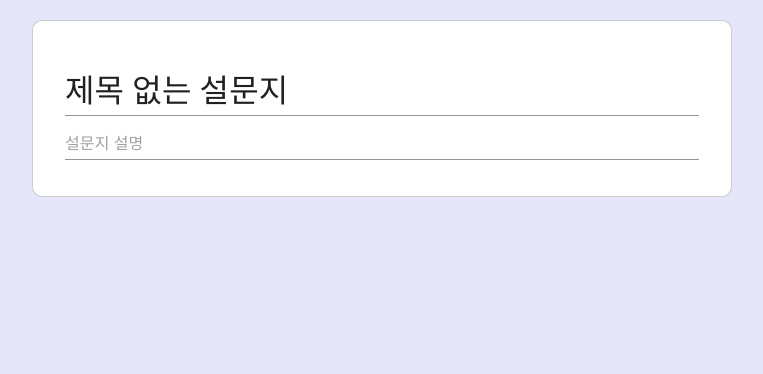
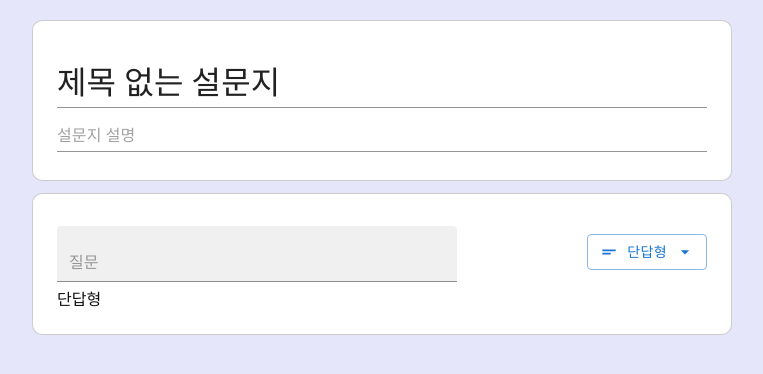
Before and after one commit to Seokyung/GoogleForms_Clonecoding, a React (Create React App) app: page / in a window 1280 px wide. Shown: the top 374 px of the page, without its empty margins (258-1021 px from the left). Built offline with nearby package versions, Linux system fonts and the light colour scheme.

Commit message:
설문지 질문 추가폼 뼈대 구현

```diff
--- /dev/null
+++ b/src/components/Question/QuestionForm.tsx
@@ -0,0 +1,59 @@
+import React, { useState } from "react";
+import QuestionHeader from "./QuestionHeader";
+import { SurveyBox } from "../../styles/SurveyBox";
+import {
+	CheckBoxOutlined,
+	ExpandCircleDownOutlined,
+	RadioButtonChecked,
+	ShortText,
+	Subject,
+} from "@mui/icons-material";
+
+export const questionOptions = [
+	{
+		idx: 0,
+		id: "short",
+		icon: <ShortText />,
+		text: "단답형",
+	},
+	{
+		idx: 1,
+		id: "long",
+		icon: <Subject />,
+		text: "장문형",
+	},
+	{
+		idx: 2,
+		id: "optional",
+		icon: <RadioButtonChecked />,
+		text: "객관식 질문",
+	},
+	{
+		idx: 3,
+		id: "checkbox",
+		icon: <CheckBoxOutlined />,
+		text: "체크박스",
+	},
+	{
+		idx: 4,
+		id: "dropdown",
+		icon: <ExpandCircleDownOutlined />,
+		text: "드롭다운",
+	},
+];
+
+const QuestionForm = () => {
+	const [selectedIdx, setSelectedIdx] = useState<number>(0);
+
+	return (
+		<SurveyBox>
+			<QuestionHeader
+				selectedIdx={selectedIdx}
+				setSelectedIdx={setSelectedIdx}
+			/>
+			<div>{questionOptions[selectedIdx].text}</div>
+		</SurveyBox>
+	);
+};
+
+export default QuestionForm;
--- /dev/null
+++ b/src/components/Question/QuestionHeader.tsx
@@ -0,0 +1,112 @@
+import React, { useState } from "react";
+import { ArrowDropDownOutlined } from "@mui/icons-material";
+import {
+	Button,
+	Divider,
+	ListItemIcon,
+	ListItemText,
+	Menu,
+	MenuItem,
+	TextField,
+} from "@mui/material";
+import styled from "styled-components";
+import { questionOptions } from "./QuestionForm";
+
+interface IQuestionIdx {
+	selectedIdx: number;
+	setSelectedIdx: React.Dispatch<React.SetStateAction<number>>;
+}
+
+const QuestionHeader = (questionIdx: IQuestionIdx) => {
+	const [question, setQuestion] = useState<string>("");
+	const [anchorEl, setAnchorEl] = useState<null | HTMLElement>(null);
+	const isOpened = Boolean(anchorEl);
+
+	const onTextChange = (e: React.ChangeEvent<HTMLInputElement>) => {
+		const { value } = e.target;
+		setQuestion(value);
+	};
+
+	const openMenu = (e: React.MouseEvent<HTMLButtonElement>) => {
+		setAnchorEl(e.currentTarget);
+	};
+
+	const closeMenu = () => {
+		setAnchorEl(null);
+	};
+
+	const handleMenuItemClick = (
+		e: React.MouseEvent<HTMLElement>,
+		idx: number
+	) => {
+		questionIdx.setSelectedIdx(idx);
+		setAnchorEl(null);
+	};
+
+	return (
+		<Container>
+			<QuestionField
+				id="description"
+				variant="filled"
+				placeholder="질문"
+				margin="dense"
+				// fullWidth
+				multiline={true}
+				value={question}
+				onChange={onTextChange}
+			/>
+			<Button
+				variant="outlined"
+				onClick={openMenu}
+				startIcon={questionOptions[questionIdx.selectedIdx].icon}
+				endIcon={<ArrowDropDownOutlined />}
+			>
+				{questionOptions[questionIdx.selectedIdx].text}
+			</Button>
+			<Menu
+				open={isOpened}
+				onClose={closeMenu}
+				anchorEl={anchorEl}
+				anchorOrigin={{ vertical: "bottom", horizontal: "left" }}
+			>
+				{questionOptions.slice(0, 2).map((item) => (
+					<MenuItem
+						key={item.idx}
+						id={item.id}
+						onClick={(e) => handleMenuItemClick(e, item.idx)}
+					>
+						<ListItemIcon>{item.icon}</ListItemIcon>
+						<ListItemText>{item.text}</ListItemText>
+					</MenuItem>
+				))}
+				<Divider />
+				{questionOptions.slice(2).map((item) => (
+					<MenuItem
+						key={item.idx}
+						id={item.id}
+						onClick={(e) => handleMenuItemClick(e, item.idx)}
+					>
+						<ListItemIcon>{item.icon}</ListItemIcon>
+						<ListItemText>{item.text}</ListItemText>
+					</MenuItem>
+				))}
+			</Menu>
+		</Container>
+	);
+};
+
+const Container = styled.div`
+	display: flex;
+	justify-content: space-between;
+	align-items: center;
+	gap: 0.25rem;
+`;
+
+const QuestionField = styled(TextField)(() => ({
+	"& .MuiInputBase-root": {
+		width: "100%",
+		minWidth: "400px",
+	},
+}));
+
+export default QuestionHeader;
--- a/src/components/Survey/SurveyForm.tsx
+++ b/src/components/Survey/SurveyForm.tsx
@@ -1,12 +1,21 @@
 import React from "react";
 import TitleForm from "../Title/TitleForm";
+import QuestionForm from "../Question/QuestionForm";
+import styled from "styled-components";
 
 const SurveyForm = () => {
 	return (
-		<div>
+		<Container>
 			<TitleForm />
-		</div>
+			<QuestionForm />
+		</Container>
 	);
 };
 
+const Container = styled.div`
+	display: flex;
+	flex-direction: column;
+	gap: 0.75rem;
+`;
+
 export default SurveyForm;
--- a/src/styles/SurveyBox.tsx
+++ b/src/styles/SurveyBox.tsx
@@ -5,7 +5,7 @@ export const SurveyBox = styled.div`
 	flex-direction: column;
 	width: 100%;
 	min-width: 700px;
-	padding: 2rem;
+	padding: 1.5rem;
 	border: 1px solid rgba(0, 0, 0, 0.2);
 	border-radius: 10px;
 	background-color: #fff;
```
